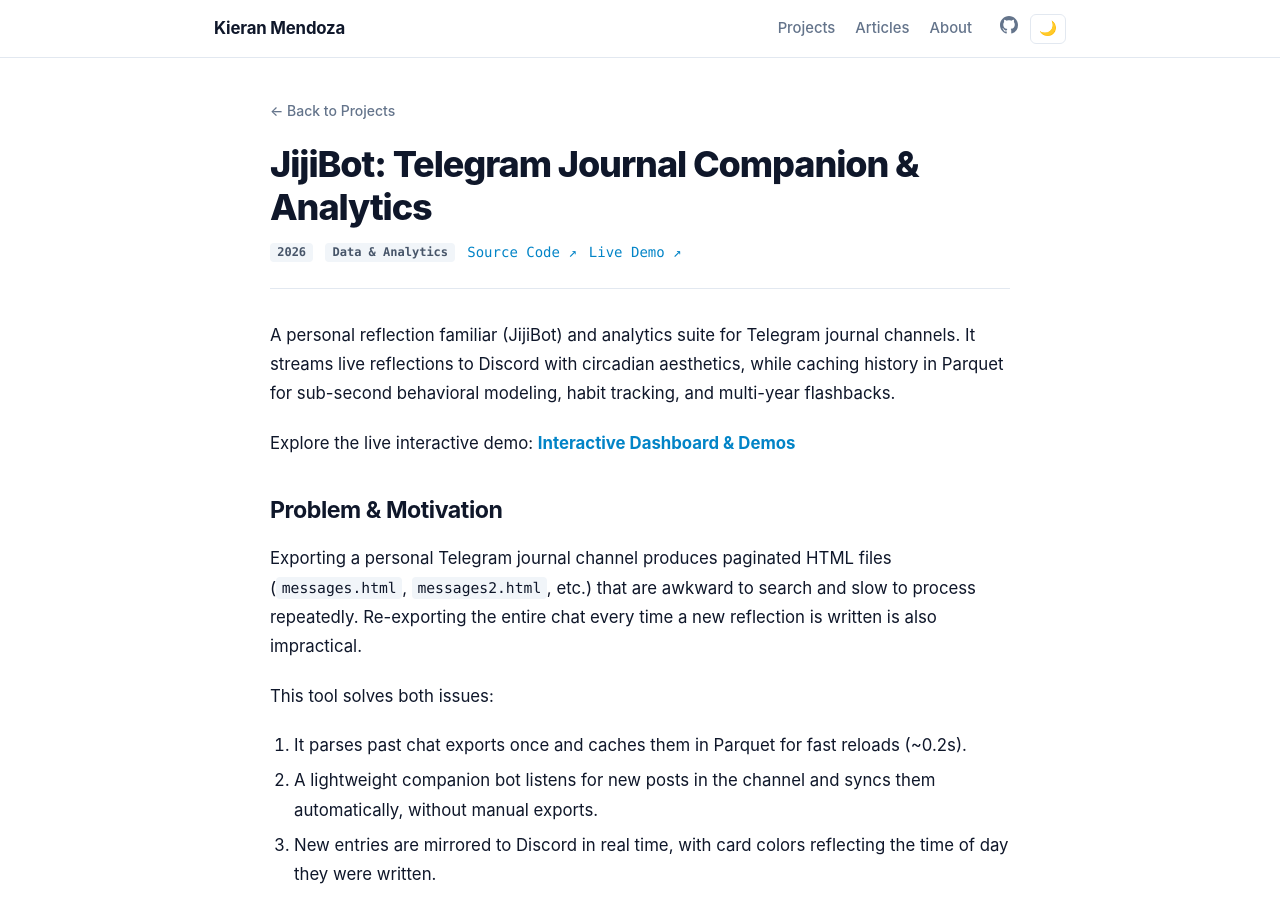
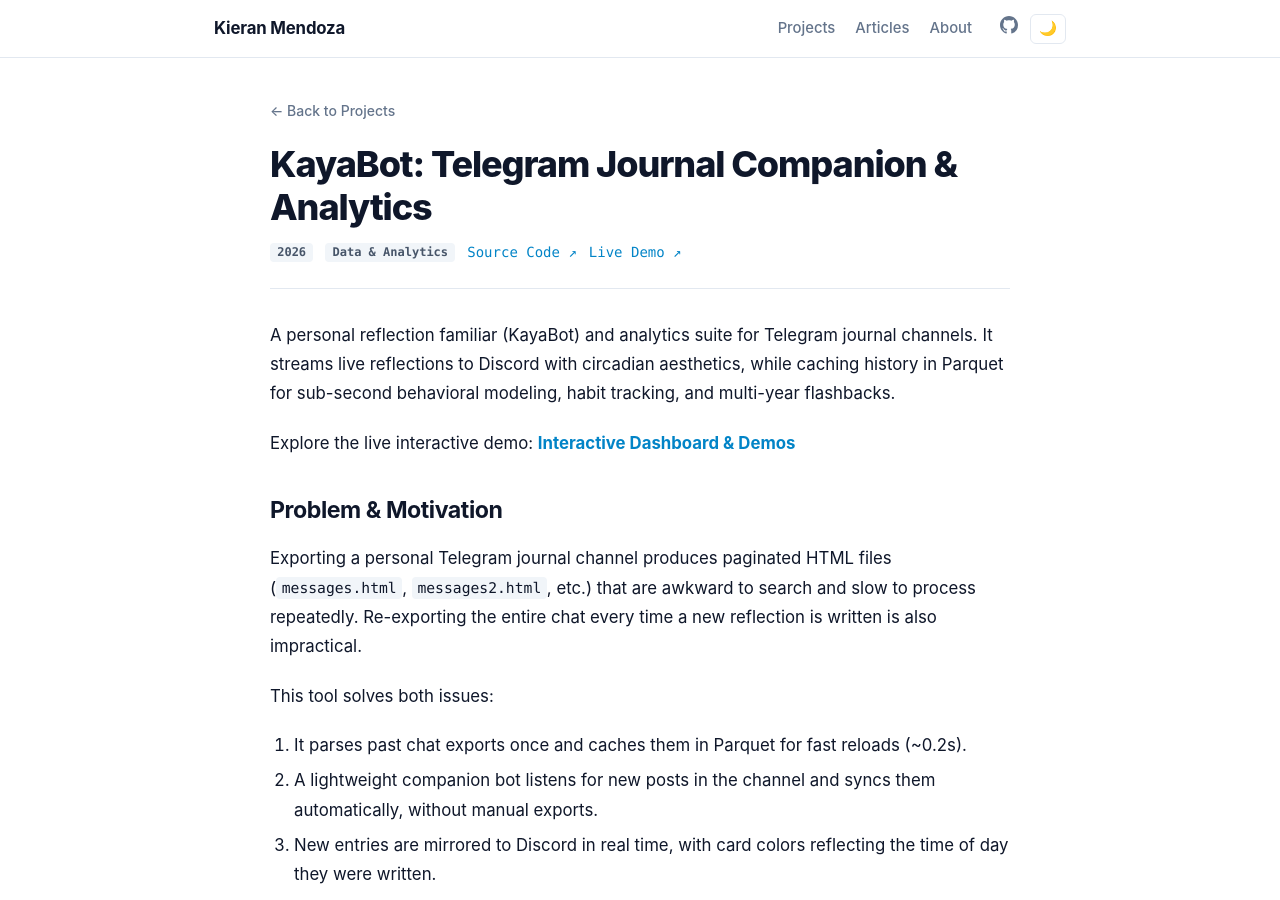
Before and after one commit to Kimame04/kimame04.github.io, a Jekyll site: the page built from _projects/kayabot.md, in a window 1280 px wide and 900 px high. Built offline with Jekyll 4.4.1, drawn with Linux system fonts in a browser that asks for light colours.

Commit message:
feat(site): add RobotX win, prune 2021 essays, and sync KayaBot showcase

```diff
--- a/_projects/telegram-journal-analytics.md
+++ b/_projects/kayabot.md
@@ -1,16 +1,16 @@
 ---
 layout: project
-title: "JijiBot: Telegram Journal Companion & Analytics"
+title: "KayaBot: Telegram Journal Companion & Analytics"
 year: "2026"
 category_label: "Data & Analytics"
-github: https://github.com/Kimame04/telegram-journal-analytics
-demo: https://kimame04.github.io/telegram-journal-analytics/
+github: https://github.com/Kimame04/kayabot
+demo: https://kimame04.github.io/kayabot/
 tags: ["Python", "Pandas", "Plotly", "Parquet", "Telegram Bot"]
 ---
 
-A personal reflection familiar (JijiBot) and analytics suite for Telegram journal channels. It streams live reflections to Discord with circadian aesthetics, while caching history in Parquet for sub-second behavioral modeling, habit tracking, and multi-year flashbacks.
+A personal reflection familiar (KayaBot) and analytics suite for Telegram journal channels. It streams live reflections to Discord with circadian aesthetics, while caching history in Parquet for sub-second behavioral modeling, habit tracking, and multi-year flashbacks.
 
-Explore the live interactive demo: **[Interactive Dashboard & Demos](https://kimame04.github.io/telegram-journal-analytics/)**
+Explore the live interactive demo: **[Interactive Dashboard & Demos](https://kimame04.github.io/kayabot/)**
 
 ## Problem & Motivation
 
--- a/about.markdown
+++ b/about.markdown
@@ -22,7 +22,7 @@ permalink: /about/
     </p>
     <ul>
       <li>
-        <strong><a href="https://bumblebee.sg/" target="_blank" rel="noopener noreferrer">NUS Bumblebee Autonomous Systems</a></strong> (May 2026 – Present) &mdash; Software Team Member working on simulation and perception for Autonomous Underwater (AUV) and Surface (ASV) vehicles. Part of the team that <strong>won 1st Place at RoboSub 2026</strong> out of 58 international universities.
+        <strong><a href="https://bumblebee.sg/" target="_blank" rel="noopener noreferrer">NUS Bumblebee Autonomous Systems</a></strong> (May 2026 – Present) &mdash; Software Team Member working on simulation and perception for Autonomous Underwater (AUV) and Surface (ASV) vehicles. Part of the team that <strong>won 1st Place at RoboSub 2026</strong> (out of 58 international universities) and <strong>1st Place at RobotX 2026</strong>.
       </li>
       <li>
         <strong><a href="https://curium.sg/" target="_blank" rel="noopener noreferrer">Curium</a></strong> (Feb – Jul 2025, Feb – Mar 2023, Jun – Jul 2022) &mdash; Software Developer &amp; Engineering Intern building lidar point cloud annotation tools, synthetic tracking datasets, and low-latency ROS/eCAL sensor recording modules.
```
Also changed, not shown: _data/projects.yml (+6 -6 lines), _posts/2021-09-25-pressing-issues.md (deleted, +0 -16 lines), _posts/2021-10-14-free-speech.md (deleted, +0 -32 lines), _posts/2021-10-15-airline-industry.md (deleted, +0 -36 lines).
